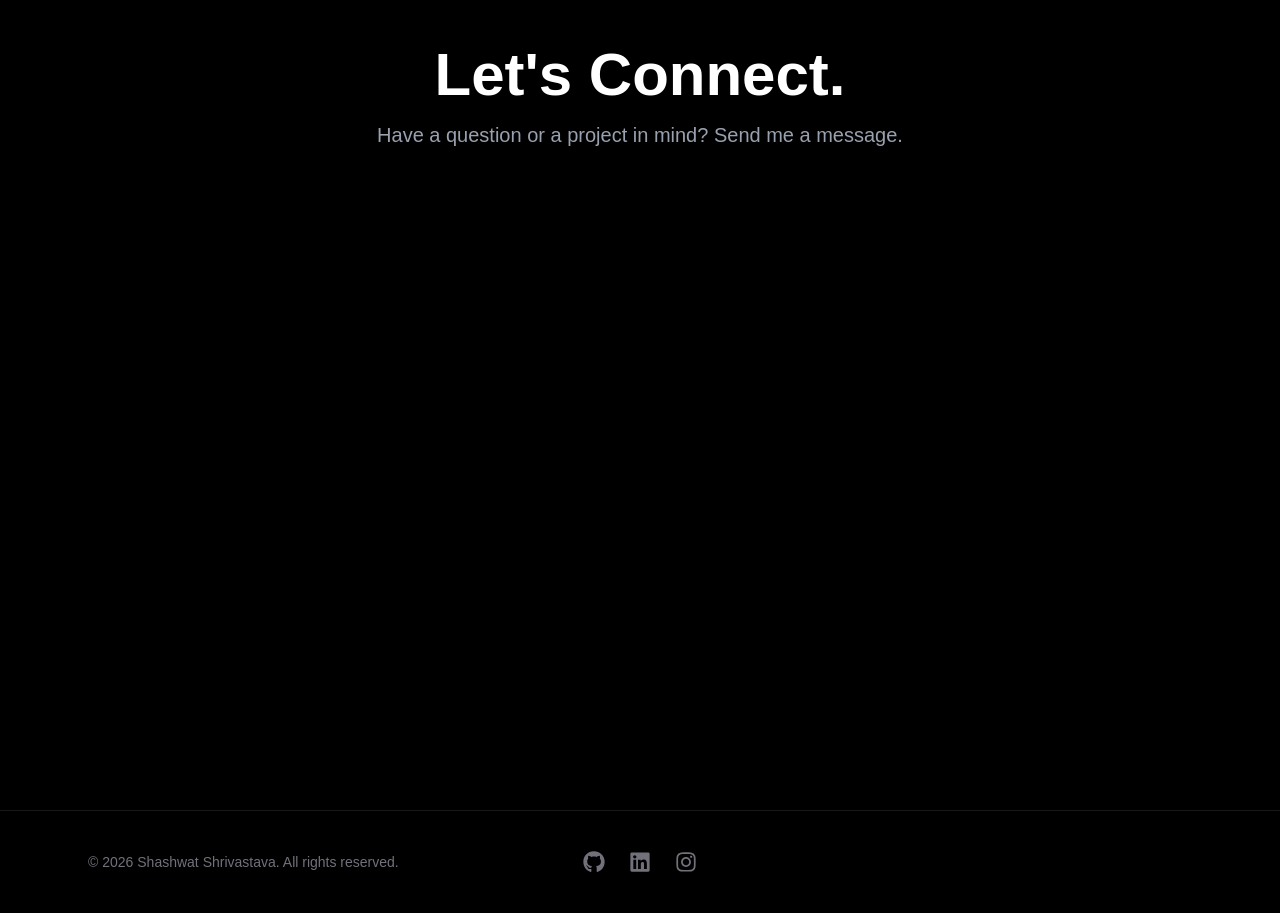
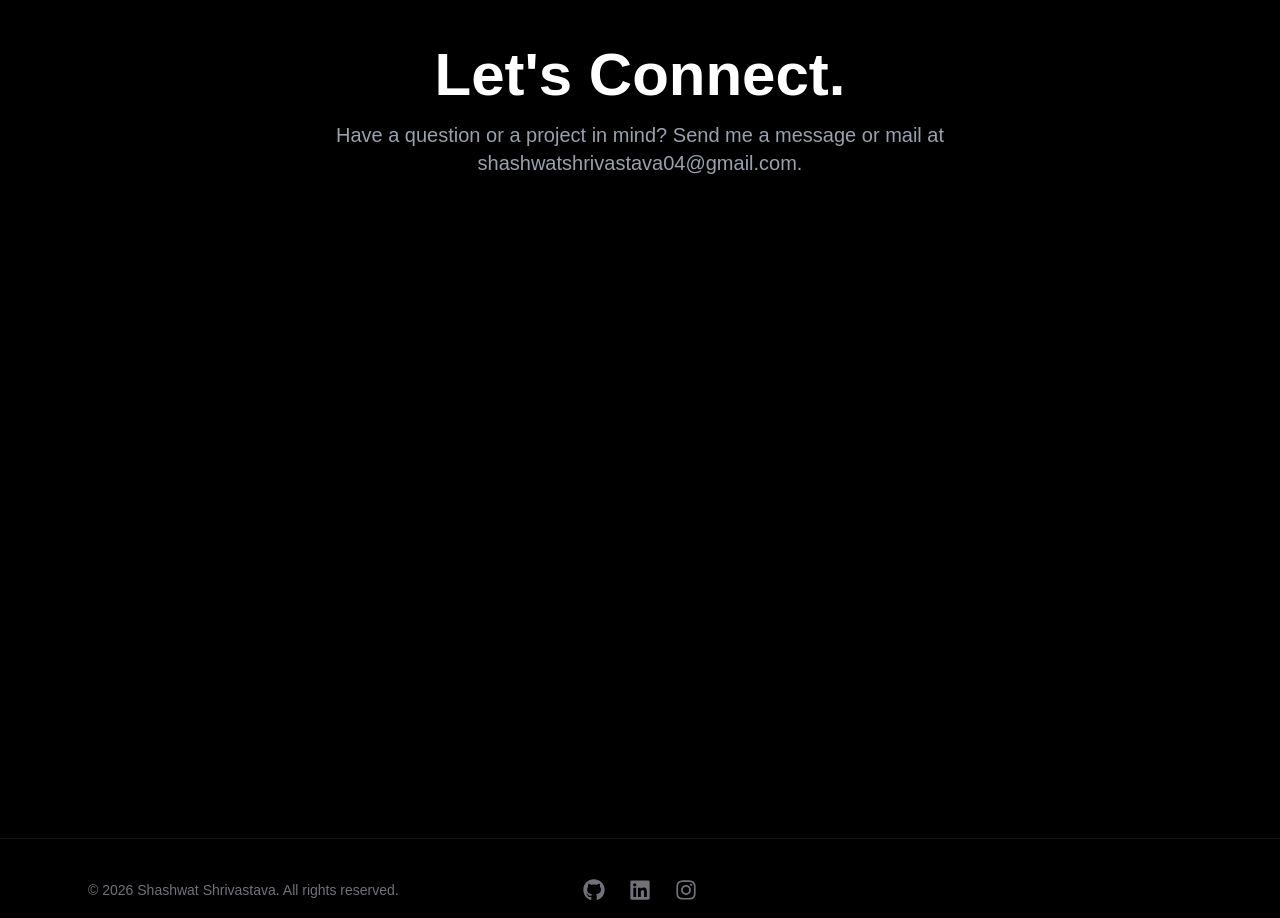
Before and after one commit to Shashwat2244/shashwat-portfolio-new, a Next.js app: page / in a window 1280 px wide. Shown: the part 9160-10078 px from the top of the page. Built offline with nearby package versions, Linux system fonts and the light colour scheme.

Commit message:
added email

```diff
--- a/components/Contact.tsx
+++ b/components/Contact.tsx
@@ -105,7 +105,7 @@ export default function Contact() {
 
         <div className="mb-16 text-center">
           <h2 className="text-4xl md:text-6xl font-bold mb-4">Let's Connect.</h2>
-          <p className="text-xl text-gray-400">Have a question or a project in mind? Send me a message.</p>
+          <p className="text-xl text-gray-400">Have a question or a project in mind? Send me a message or mail at shashwatshrivastava04@gmail.com.</p>
         </div>
 
         <div ref={formRef} className="bg-zinc-950 border border-zinc-800 p-8 md:p-12 rounded-3xl shadow-2xl relative overflow-hidden">
```
